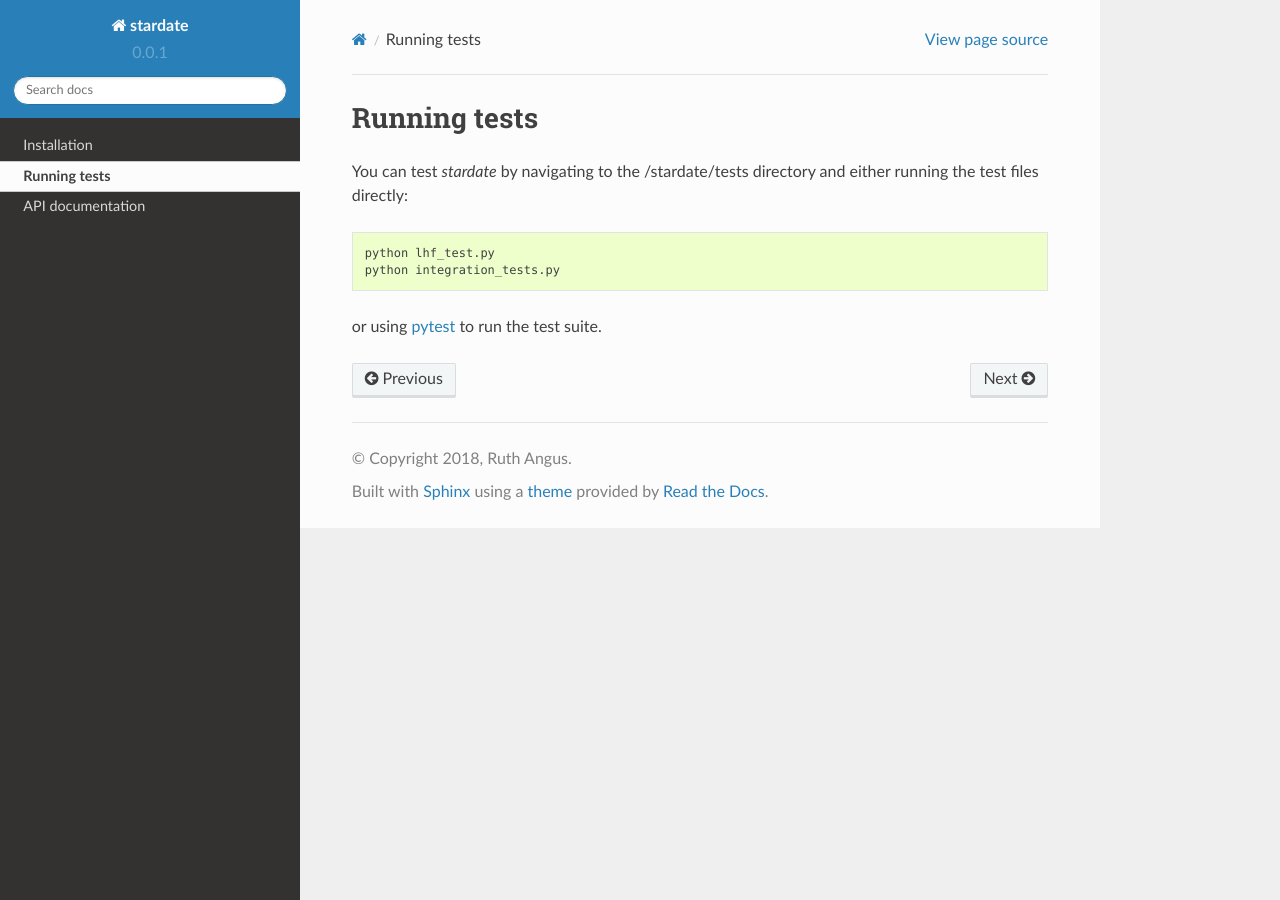
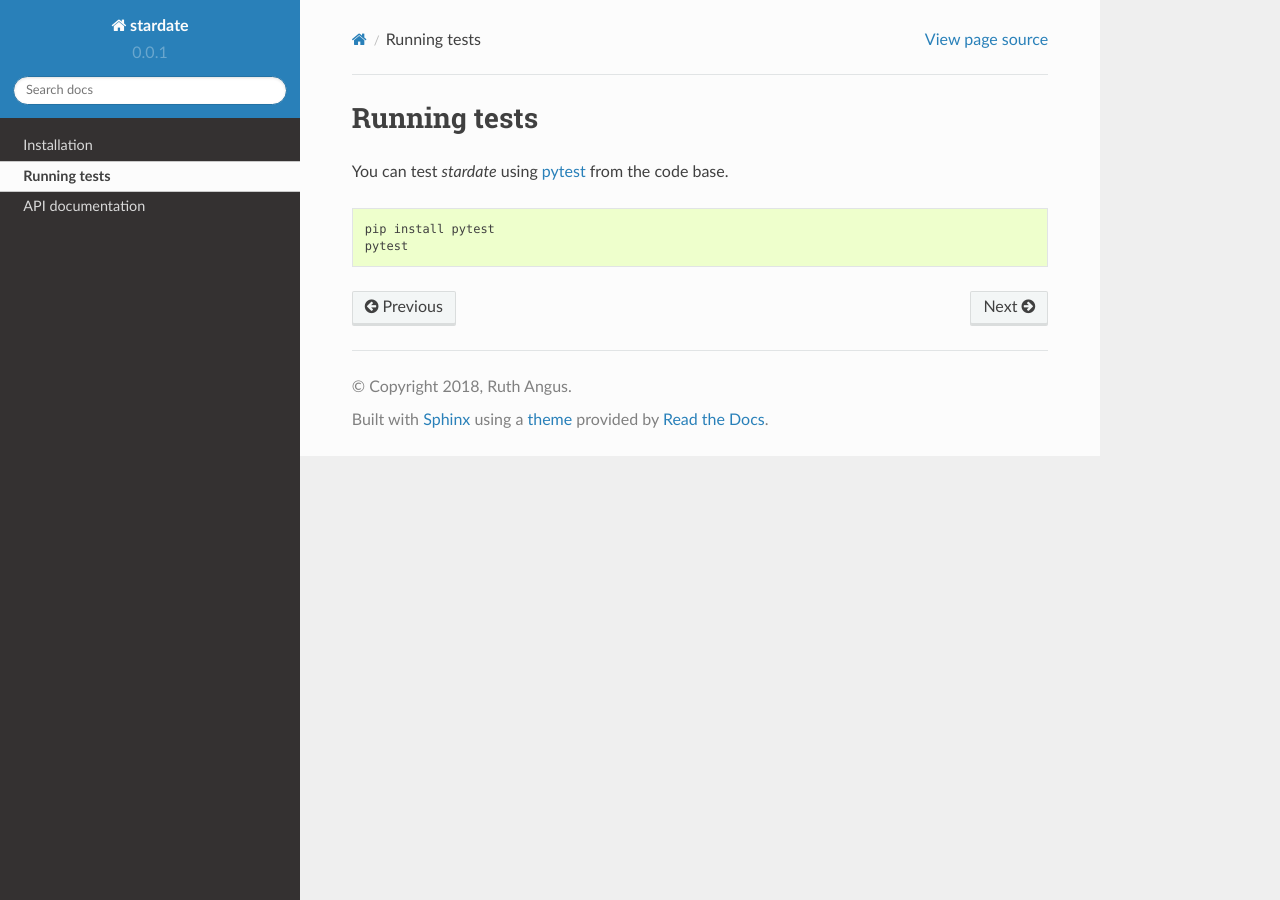
Before and after one commit to RuthAngus/stardate, a Sphinx documentation site: the page built from docs/source/user/tests.rst, in a window 1280 px wide. Built offline with Sphinx 7.4.7 and the Read the Docs theme 2.0.0, drawn with Linux system fonts in a browser that asks for light colours; pages that are not in the unit, such as notebooks, are missing from menus.

Commit message:
better test guide

```diff
--- a/docs/source/user/tests.rst
+++ b/docs/source/user/tests.rst
@@ -1,12 +1,10 @@
 Running tests
 ============
 
-You can test *stardate* by navigating to the /stardate/tests directory and
-either running the test files directly:
+You can test *stardate* using `pytest <https://docs.pytest.org/en/latest/>`_
+from the code base.
 
 .. code-block:: bash
 
-    python lhf_test.py
-    python integration_tests.py
-
-or using `pytest <https://docs.pytest.org/en/latest/>`_ to run the test suite.
+    pip install pytest
+    pytest
```
